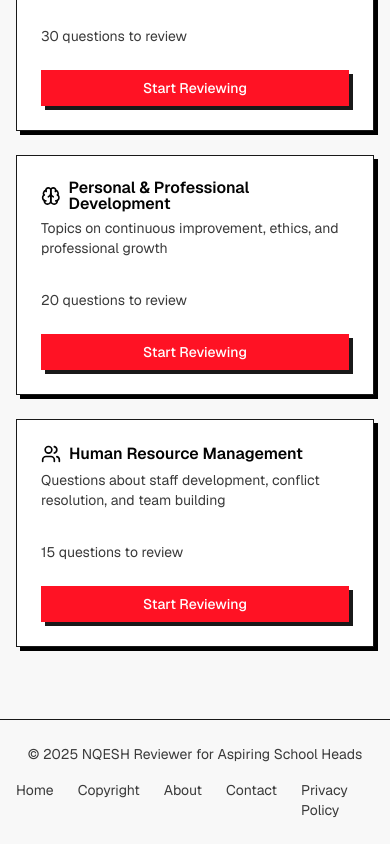
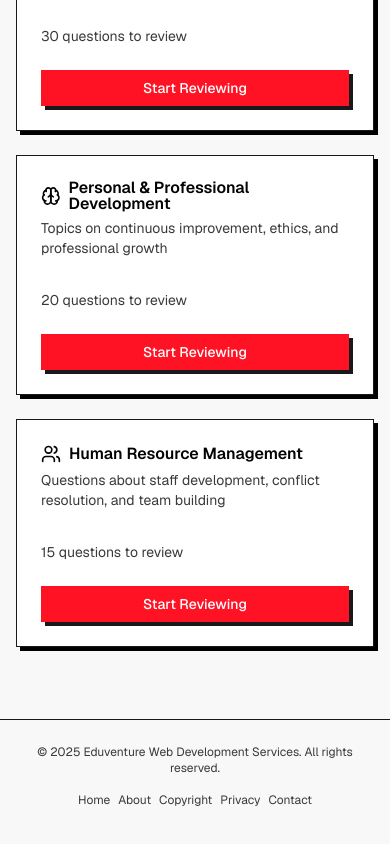
Before and after one commit to llegomark/nqesh-panalo, a Next.js app: page / in a window 390 px wide. Shown: the part 602-1446 px from the top of the page. Built offline with nearby package versions, Linux system fonts and the light colour scheme.

Commit message:
Update footer component: modify site info text and rearrange navigation links for clarity

```diff
--- a/components/footer.tsx
+++ b/components/footer.tsx
@@ -6,40 +6,42 @@ export function Footer() {
     <footer className="border-t mt-12">
       <div className="container max-w-4xl mx-auto py-6 px-4">
         <div className="flex flex-col md:flex-row justify-between items-center gap-4">
-          <div className="text-sm text-muted-foreground">
-            © {new Date().getFullYear()} NQESH Reviewer for Aspiring School
-            Heads
+          {/* Site Info */}
+          <div className="text-xs md:text-sm text-muted-foreground text-center md:text-left">
+            © {new Date().getFullYear()} Eduventure Web Development Services. All rights reserved.
           </div>
-          <div className="flex gap-6">
+
+          {/* Navigation Links */}
+          <div className="flex flex-wrap justify-center md:justify-end gap-2 md:gap-6">
             <Link
               href="/"
-              className="text-sm text-muted-foreground hover:text-foreground"
+              className="text-xs md:text-sm text-muted-foreground hover:text-foreground"
             >
               Home
             </Link>
             <Link
+              href="#"
+              className="text-xs md:text-sm text-muted-foreground hover:text-foreground"
+            >
+              About
+            </Link>
+            <Link
               href="/copyright"
-              className="text-sm text-muted-foreground hover:text-foreground"
+              className="text-xs md:text-sm text-muted-foreground hover:text-foreground"
             >
               Copyright
             </Link>
             <Link
               href="#"
-              className="text-sm text-muted-foreground hover:text-foreground"
+              className="text-xs md:text-sm text-muted-foreground hover:text-foreground"
             >
-              About
+              Privacy
             </Link>
             <Link
               href="#"
-              className="text-sm text-muted-foreground hover:text-foreground"
+              className="text-xs md:text-sm text-muted-foreground hover:text-foreground"
             >
               Contact
-            </Link>
-            <Link
-              href="#"
-              className="text-sm text-muted-foreground hover:text-foreground"
-            >
-              Privacy Policy
             </Link>
           </div>
         </div>
```
